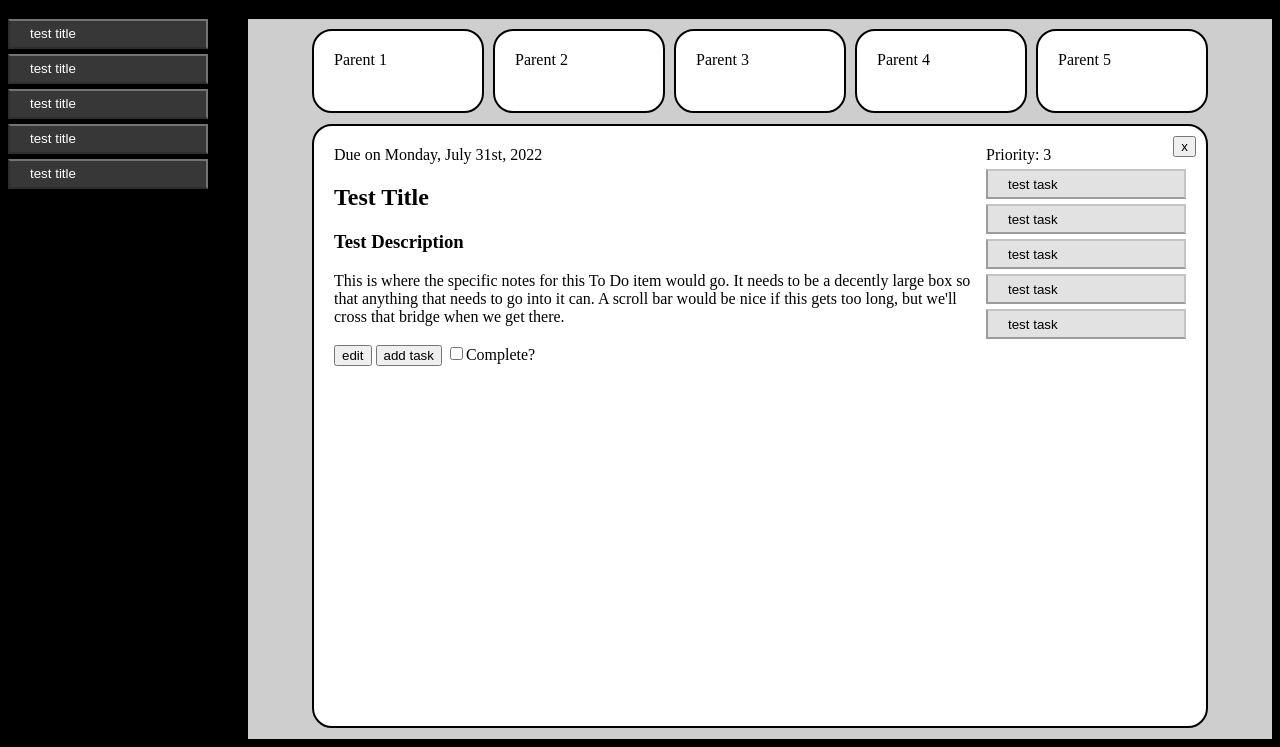
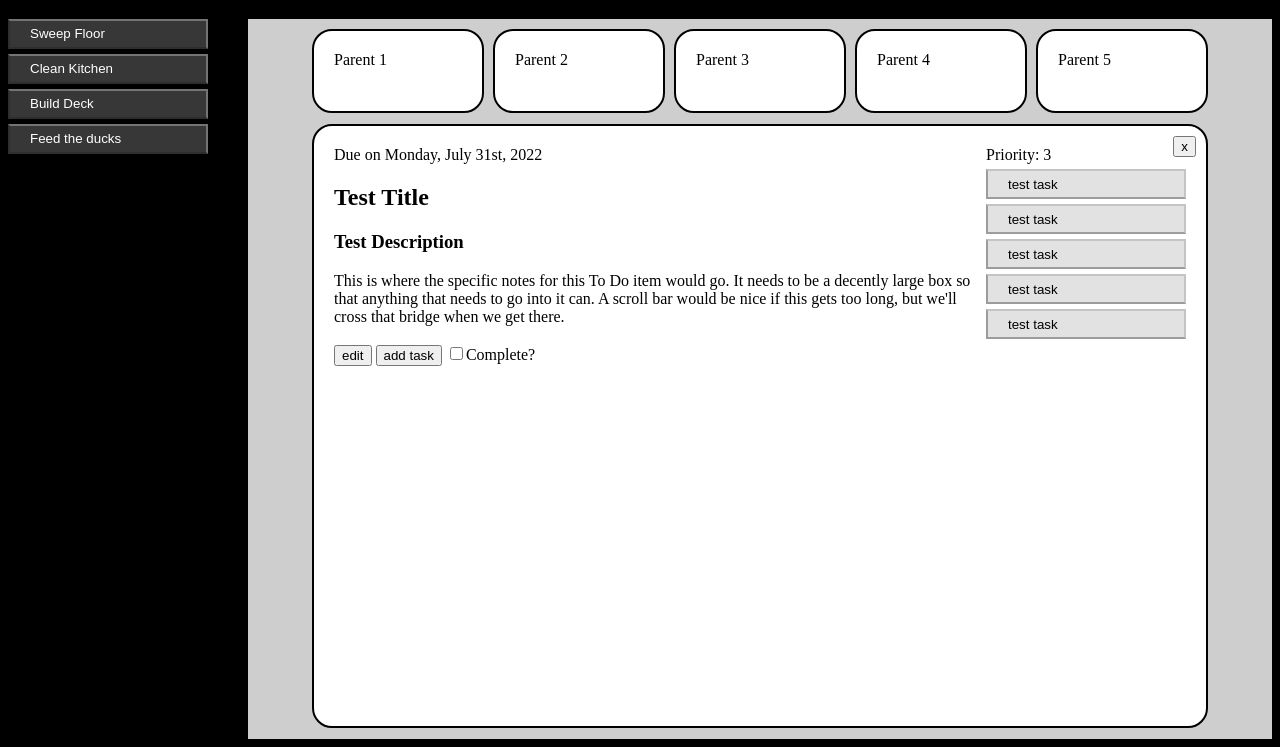
Before and after one commit to ecr1980/todo, a website with bundled scripts: page dist/index.html in a window 1280 px wide. Shown: the part 69-816 px from the top of the page. Built offline with nearby package versions, Linux system fonts and the light colour scheme.

Commit message:
side buttons now present correct information in main display. List display function set for both main display and sub-tasks at that level. However, the sub tasks are not currently called. That is to be the next step.

```diff
--- a/src/index.js
+++ b/src/index.js
@@ -14,6 +14,10 @@ class ToDoList {
     this.items.push(item)
   }
 
+  getLength() {
+    return this.items.length;
+  }
+
 }
 
 
@@ -24,14 +28,18 @@ class ToDoItem {
   priority;
   finished;
   itemList;
+  dueDate;
+  notes;
 
-  constructor(title = "test", description = "test", priority = 1, listDepth) {
+  constructor(title = "test", description = "test", priority = 1, listDepth, dueDate = "January 1st, 2023", notes) {
     this.title = title;
     this.description = description;
     this.priority = priority;
     this.itemList = new ToDoList((listDepth + 1));
     this.finished = false;
     this.itemDiv = this.itemList.ownDIv
+    this.dueDate = dueDate
+    this.notes = notes
   }
 
 }
@@ -210,17 +218,69 @@ topBarDate.innerText = todaysDate
 let mainListDisplay = new ToDoList(mainList);
 mainListDisplay.showList; */
 
-let top = new ToDoList;
-let topItem1 = new ToDoItem;
-let topItem2 = new ToDoItem;
+let mainList = new ToDoList;
+
+
+
+
+function displayList(itemList) {
+  if ((itemList.items.length === 0) && (itemList.listDepth === 0)) {
+    displayInstructions();
+  }
+  else {
+    let containerName = 'main-list';
+    if (itemList.listDepth > 0) {
+      console.log('hi')
+      containerName = 'content-tasks';
+    }
+    let container = document.getElementById(containerName);
+    for (let i = 0; i < itemList.items.length; i++){
+      let newButton = document.createElement('button')
+      newButton.setAttribute('class', `${containerName}-item`)
+      newButton.setAttribute('id', `${containerName}-item-${i}`)
+      newButton.innerText = itemList.items[i].title;
+      newButton.addEventListener("click", function() {
+        displayItem(itemList.items[i]);
+      })
+      container.appendChild(newButton);
+    }
+  }
+}
+
+function displayItem(item) {
+  document.getElementById('title').innerText = item.title;
+  document.getElementById('description').innerText = item.description;
+  document.getElementById('priority').innerText = `Priority: ${item.priority}`;
+  document.getElementById('due-date').innerText = item.dueDate;
+  document.getElementById('notes').innerText = item.notes;
+}
+
+
+
+// The following code is only to create a test list
+let notes1 = "There is a lot of dust on the floor.";
+let notes2 = "It's amazing how quickly a stove can get dirty after cooking 400 gallons of spaghetti sauce. Next year, perhaps you should plant fewer tomatos.";
+let notes3 = "Use cedar. It looks nice, it's relatively inexpensive, and it is naturally resistant to the elements."
+let notes4 = "The pond should be complete by now. Surely some ducks have flown in? If not, do a lot of quacking and they'll come."
+let topItem1 = new ToDoItem("Sweep Floor", "Get broom and sweep the floor.", 1, 0, "January 1st, 2023", notes1);
+let topItem2 = new ToDoItem("Clean Kitchen", "The kitchen needs to have the stove cleaned.", 2, 0, "March 23rd, 2023", notes2);
+let topItem3 = new ToDoItem("Build Deck", "Now that the old patio is gone, it's time for a new wooden deck.", 3, 0, "August 19th, 2022", notes3);
+let topItem4 = new ToDoItem("Feed the ducks", "Remember not to give them bread, it isn't good for them.", 5, 0, "September 7th, 2074", notes4);
 let bottomItem1 = new ToDoItem;
 let bottomItem2 = new ToDoItem;
-console.log(top.items);
-top.addItem(topItem1);
-top.addItem(topItem2);
-console.log(topItem1.itemList.items);
+//console.log(mainList.items);
+mainList.addItem(topItem1);
+mainList.addItem(topItem2);
+mainList.addItem(topItem3);
+mainList.addItem(topItem4);
+//console.log(topItem1.itemList.items);
 topItem1.itemList.addItem(bottomItem1);
 topItem2.itemList.addItem(bottomItem2);
-console.log(topItem1.itemList.items);
-console.log(topItem2.itemList.items);
-console.log(top.items)
+//console.log(topItem1.itemList.items);
+//console.log(topItem2.itemList.items);
+//console.log(mainList.items)
+
+
+// Thus ends the test code. Anything after this line should be considered potential production code.
+
+displayList(mainList);
--- a/src/style.css
+++ b/src/style.css
@@ -100,7 +100,7 @@ grid-auto-rows: max-content;
   width: 10vw;
 }
 
-.task {
+.content-tasks-item {
   border-style: solid;
   border-width: 2px;
   border-color:  rgb(196, 196, 196) rgb(196, 196, 196) rgb(156, 156, 156) rgb(156, 156, 156);
@@ -113,7 +113,7 @@ grid-auto-rows: max-content;
   padding-left: 20px;
 }
 
-.task:active {
+.content-tasks-item:active {
   background-color: rgb(186, 186, 186);
 }
 
```
Also changed, not shown: dist/bundle.js, dist/index.html.
